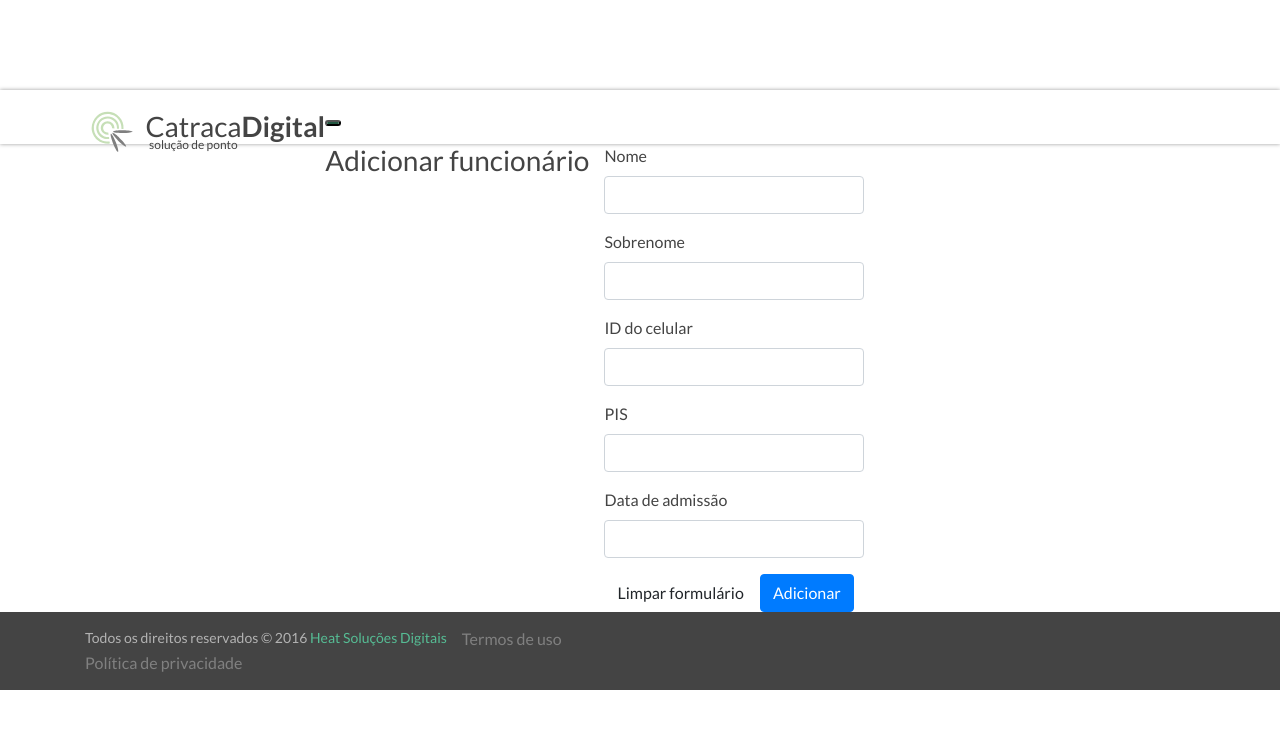
After one commit to HeaTSolutions/CatracaDigital, a Django app: a page that uses CatracaDigital/core/templates/base.html in a window 1280 px wide. The commit adds this page. Shown: the top 729 px of the page. Run offline with Django 3.2, Linux system fonts and the light colour scheme; a user stored in the database is signed in; tables that the repository leaves empty hold one stand-in row (values such as "Sample post"); some libraries are stand-ins or nearby versions.

Commit message:
Added page for creating employees

```diff
--- /dev/null
+++ b/CatracaDigital/core/forms.py
@@ -0,0 +1,8 @@
+from django import forms
+from .models import Employee
+
+
+class EmployeeForm(forms.ModelForm):
+    class Meta:
+        model = Employee
+        fields = ['first_name', 'last_name', 'mobile_id', 'pis', 'admission_date', 'company']
--- a/CatracaDigital/core/models.py
+++ b/CatracaDigital/core/models.py
@@ -31,23 +31,8 @@ class Employee(models.Model):
     def months(self):
         return self.registers.datetimes('time', 'month', order='DESC')
 
-    def registers_for_month(self, month, year):
-        return self.registers.filter(time__month=month, time__year=year)
-
     def registers_for_day(self, d, m, y):
         return self.registers.filter(time__day=d, time__month=m, time__year=y).order_by('time')
-
-    @property
-    def today_registers(self):
-        return self.registers_for_day(date.today().day, date.today().month, date.today().year)
-
-    @property
-    def current_month_registers(self):
-        return self.registers_for_month(date.today().month, date.today().year)
-
-    @property
-    def grouped_month_registers(self):
-        return self._group_registers(self.month_registers)
 
     def grouped_registers(self, year, month):
         registers = self.registers.filter(time__month=month, time__year=year)
--- /dev/null
+++ b/CatracaDigital/core/templates/add_employee.html
@@ -0,0 +1,85 @@
+{% extends 'base.html' %}
+{% load static %}
+
+{% block local_css %}
+    <link rel="stylesheet"
+          href="{% static 'lib/eonasdan-bootstrap-datetimepicker/build/css/bootstrap-datetimepicker.min.css' %}"/>
+{% endblock %}
+
+{% block content %}
+
+    <div class="container">
+        <div class="row">
+            <h3>Adicionar funcionário</h3>
+
+            {% if form.errors %}
+                <div class="alert alert-danger alert-dismissable" role="alert">
+                    <button type="button" class="close" data-dismiss="alert" aria-label="Close"><span
+                            aria-hidden="true">&times;</span></button>
+                    Todos os campos são obrigatórios. Favor preencher corretamente todos os campos.
+                </div>
+            {% endif %}
+
+            <div class="col-lg-4 col-md-4 col-sm-6">
+                <form action="{% url 'core:create-employee' %}" method="post">
+                    {% csrf_token %}
+
+                    <input type="hidden" name="{{ form.company.html_name }}" value="{{ request.user.company.pk }}"/>
+
+                    <div class="form-group">
+                        <label for="{{ form.first_name.id_for_label }}">Nome</label>
+                        <input type="text" id="{{ form.first_name.id_for_label }}"
+                               name="{{ form.first_name.html_name }}" class="form-control">
+                    </div>
+
+                    <div class="form-group">
+                        <label for="{{ form.last_name.id_for_label }}">Sobrenome</label>
+                        <input type="text" id="{{ form.last_name.id_for_label }}" name="{{ form.last_name.html_name }}"
+                               class="form-control">
+                    </div>
+
+                    <div class="form-group">
+                        <label for="{{ form.mobile_id.id_for_label }}">ID do celular</label>
+                        <input type="text" id="{{ form.mobile_id.id_for_label }}" name="{{ form.mobile_id.html_name }}"
+                               class="form-control">
+                    </div>
+
+                    <div class="form-group">
+                        <label for="{{ form.pis.id_for_label }}">PIS</label>
+                        <input type="text" id="{{ form.pis.id_for_label }}" name="{{ form.pis.html_name }}"
+                               class="form-control">
+                    </div>
+
+                    <div class="form-group">
+                        <label for="{{ form.admission_date.id_for_label }}">Data de admissão</label>
+                        <input type="text" id="{{ form.admission_date.id_for_label }}"
+                               name="{{ form.admission_date.html_name }}" class="form-control">
+                    </div>
+
+
+                    <button type="reset" class="btn">Limpar formulário</button>
+                    <button type="submit" class="btn btn-primary">Adicionar</button>
+                </form>
+            </div>
+        </div>
+    </div>
+{% endblock %}
+
+{% block local_js %}
+    <script
+            type="text/javascript"
+            src="{% static 'lib/moment/min/moment.min.js' %}">
+    </script>
+    <script
+            type="text/javascript"
+            src="{% static 'lib/eonasdan-bootstrap-datetimepicker/build/js/bootstrap-datetimepicker.min.js' %}">
+    </script>
+
+    <script type="text/javascript">
+        $(function () {
+            $('#{{ form.admission_date.id_for_label }}').datetimepicker({
+                format: 'DD/MM/YYYY'
+            });
+        });
+    </script>
+{% endblock %}
--- a/CatracaDigital/core/templates/base.html
+++ b/CatracaDigital/core/templates/base.html
@@ -26,6 +26,8 @@
     <!-- Theme CSS -->
     <link id="theme-style" rel="stylesheet" href="{% static 'landing/css/styles.css' %}">
     <link id="theme-style" rel="stylesheet" href="{% static 'css/style.css' %}">
+
+    {% block local_css %}{% endblock %}
     <!-- HTML5 shim and Respond.js IE8 support of HTML5 elements and media queries -->
     <!--[if lt IE 9]>
       <script src="https://oss.maxcdn.com/libs/html5shiv/3.7.0/html5shiv.js"></script>
--- a/CatracaDigital/core/templates/register.html
+++ b/CatracaDigital/core/templates/register.html
@@ -11,7 +11,7 @@
 
             <h3>Localização</h3>
             {% if not register.registered_by_manager %}
-                <div id="map" class="center" style="height: 400px; width: 100%;"></div>
+                <div id="map" class="center" style="height: 400px; width: 100%; "></div>
             {% else %}
                 Ponto marcado pelo gestor do estabelecimento.
             {% endif %}
--- a/CatracaDigital/core/urls.py
+++ b/CatracaDigital/core/urls.py
@@ -4,6 +4,7 @@ from . import views
 urlpatterns = [
     url(r'^$', views.today, name='today'),
     url(r'^employee/(?P<employee_pk>.+)$', views.employee, name='employee'),
+    url(r'^create_employee$', views.create_employee, name='create-employee'),
     url(r'^timetable/(?P<employee_pk>.+)$', views.timetable, name='timetable'),
     url(r'^register/(?P<register_pk>.+)$', views.register, name='register'),
     url(r'^employees$', views.employees, name='employees'),
--- a/CatracaDigital/core/views.py
+++ b/CatracaDigital/core/views.py
@@ -4,6 +4,7 @@ from django.contrib.auth.decorators import login_required
 from django.contrib.auth.forms import AuthenticationForm
 from django.shortcuts import render, redirect, get_object_or_404, resolve_url as r
 from django.utils import timezone as tz
+from .forms import EmployeeForm
 from .models import Employee, Register
 
 
@@ -87,6 +88,21 @@ def employee(request, employee_pk):
 
 
 @login_required
+def create_employee(request):
+    if request.method == 'GET':
+        employee = EmployeeForm(initial={'company': request.user.company.pk})
+        return render(request, 'add_employee.html', {'form': employee})
+    elif request.method == 'POST':
+        employee = EmployeeForm(request.POST)
+        if employee.is_valid():
+            employee.save()
+            messages.add_message(request, messages.INFO, 'Funcionário adicionado com sucesso!')
+            return redirect(r('core:employees'))
+        return render(request, 'add_employee.html', {'form': employee})
+
+
+
+@login_required
 def remove_employee(request, employee_pk):
     employee = get_object_or_404(Employee, pk=employee_pk)
     employee.delete()
--- a/CatracaDigital/settings.py
+++ b/CatracaDigital/settings.py
@@ -109,6 +109,7 @@ TIME_ZONE = 'America/Sao_Paulo'
 USE_I18N = True
 USE_L10N = True
 USE_TZ = True
+DATE_INPUT_FORMATS = '%d/%m/%Y',
 
 ########################################################################
 # Static files (CSS, JavaScript, Images)
@@ -134,4 +135,5 @@ BOWER_INSTALLED_APPS = (
     "jquery-placeholder#2.3.1",
     "jquery.scrollTo#2.1.2",
     "jquery.easing#1.3.1",
+    "eonasdan-bootstrap-datetimepicker#latest"
 )
```
Also changed, not shown: CatracaDigital/core/templates/employees.html (+8 -6 lines).
